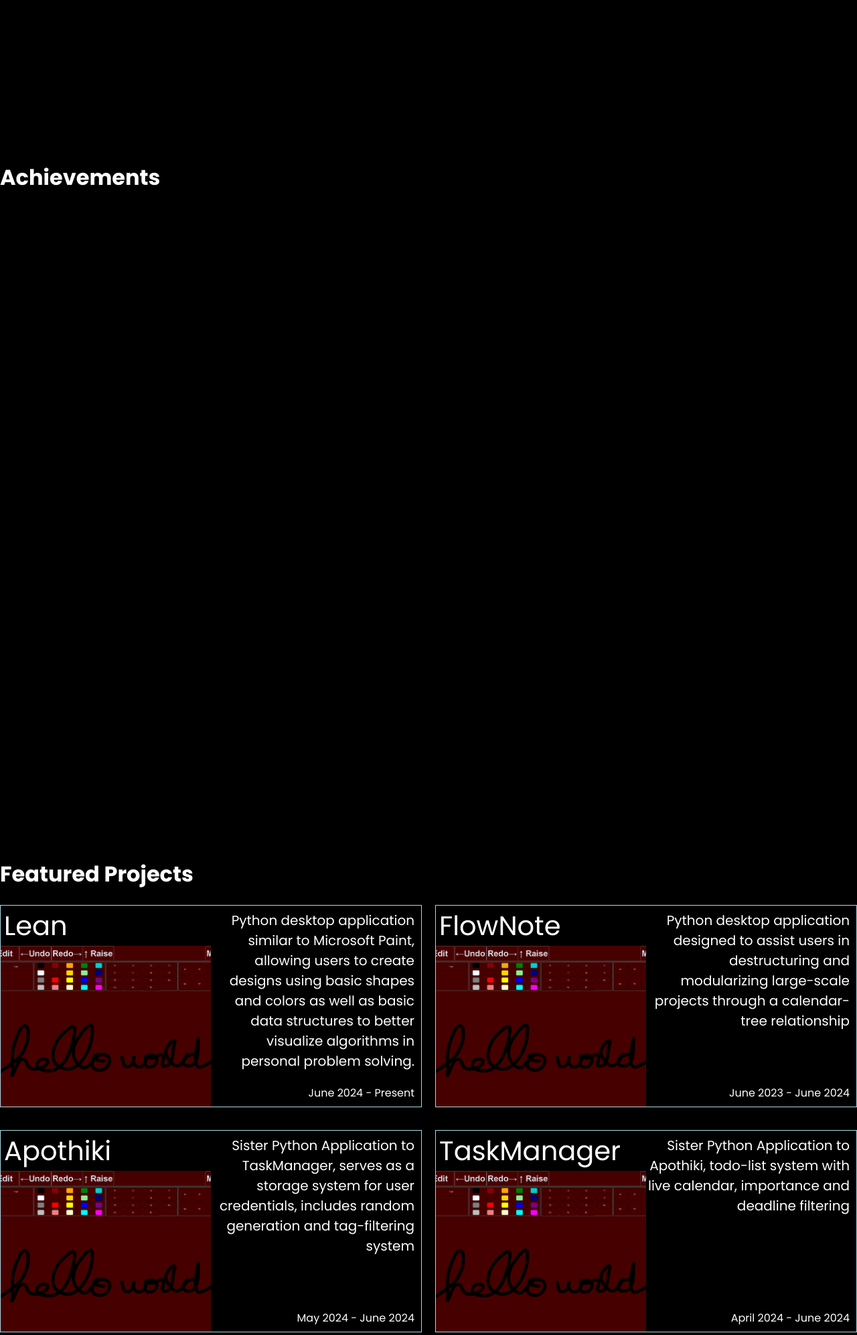
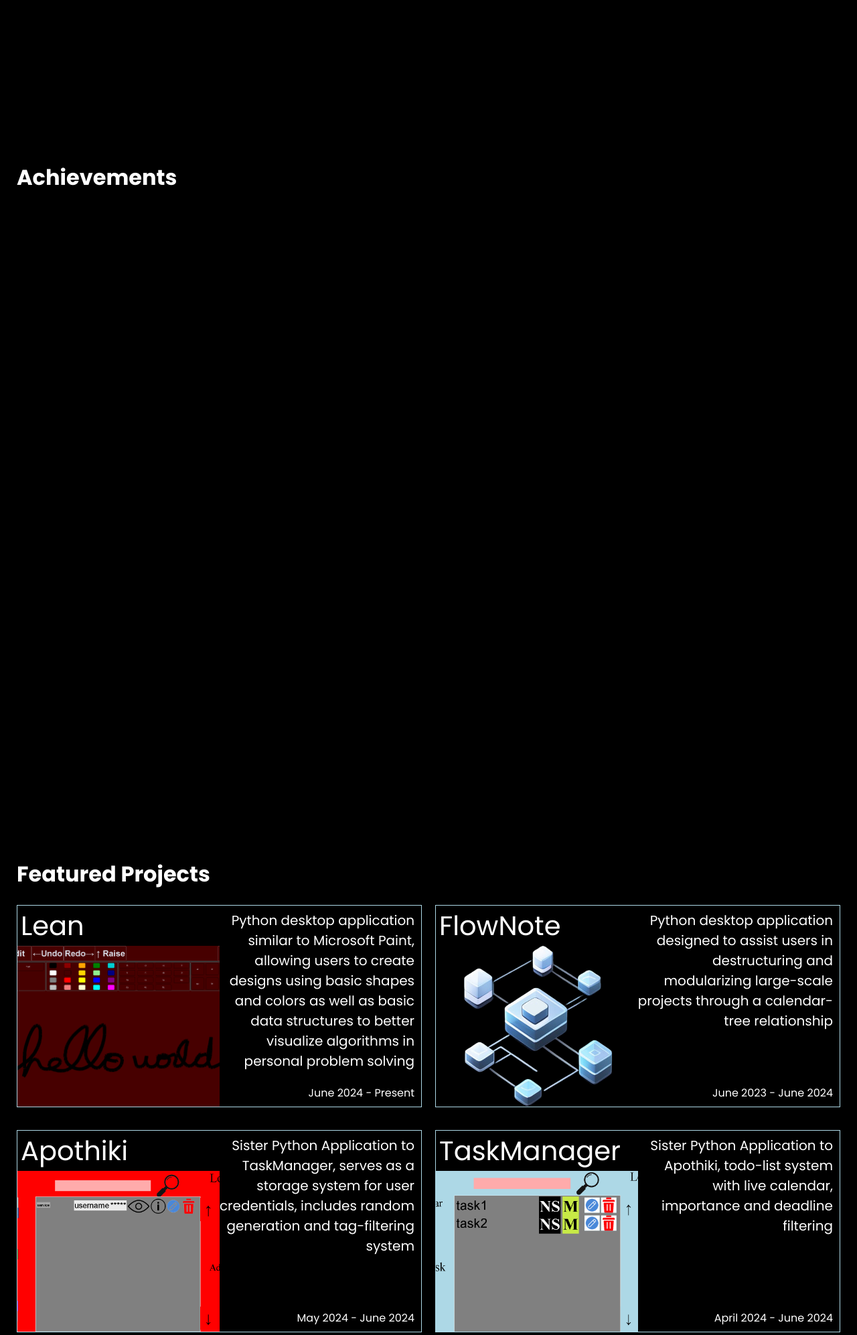
Before and after one commit to DomC18/Porty, a Django app: page / in a window 1280 px wide. Shown: the part 820-2813 px from the top of the page at 67% size. Run offline with Django 4.2, Linux system fonts and the light colour scheme; some web fonts are replaced.

Commit message:
projects tab done

```diff
--- a/dir/porty/static/styles/achievements.css
+++ b/dir/porty/static/styles/achievements.css
@@ -1,3 +1,6 @@
+.achievements-label {
+    margin-left: 25px;
+}
 .achievements-container {
     width: auto;
     height: 1000px;
--- a/dir/porty/static/styles/contact.css
+++ b/dir/porty/static/styles/contact.css
@@ -1,4 +1,9 @@
+.contact-label {
+    margin-left: 25px;
+    text-align: center;
+}
 .contact-container {
     width: auto;
+    margin-top: 200px;
     height: 800px;
 }
--- a/dir/porty/static/styles/projects.css
+++ b/dir/porty/static/styles/projects.css
@@ -3,7 +3,11 @@
     padding-top: 40px;
 }
 
+.project-label {
+    margin-left: 25px;
+}
 .projects-grid {
+    margin: 0px 25px 0px 25px;
     display: grid;
     grid-template-columns: 1fr 1fr;
     column-gap: 20px;
--- a/dir/porty/templates/home.html
+++ b/dir/porty/templates/home.html
@@ -94,7 +94,7 @@
             </div>
         </div>
         <div class="projects-container" id="projects">
-            <h1 class="projects-label">
+            <h1 class="project-label">
                 Featured Projects
             </h1>
             <div class="projects-grid">
@@ -111,7 +111,7 @@
                         <p class="project-description">
                             Python desktop application similar to Microsoft Paint, allowing
                             users to create designs using basic shapes and colors as well as
-                            basic data structures to better visualize algorithms in personal problem solving.
+                            basic data structures to better visualize algorithms in personal problem solving
                         </p>
                         <p class="project-duration">
                             June 2024 - Present
@@ -124,7 +124,7 @@
                             FlowNote
                         </p>
                         <a href="#projects">
-                            <img class="project-image" src="{% static 'images/lean.png' %}" alt="Lean Image">
+                            <img class="project-image" src="{% static 'images/flownote.png' %}" alt="Lean Image">
                         </a>
                     </div>
                     <div class="project-specs">
@@ -143,7 +143,7 @@
                             Apothiki
                         </p>
                         <a href="#projects">
-                            <img class="project-image" src="{% static 'images/lean.png' %}" alt="Lean Image">
+                            <img class="project-image" src="{% static 'images/apothiki.png' %}" alt="Lean Image">
                         </a>
                     </div>
                     <div class="project-specs">
@@ -162,7 +162,7 @@
                             TaskManager
                         </p>
                         <a href="#projects">
-                            <img class="project-image" src="{% static 'images/lean.png' %}" alt="Lean Image">
+                            <img class="project-image" src="{% static 'images/taskmanager.png' %}" alt="Lean Image">
                         </a>
                     </div>
                     <div class="project-specs">
@@ -181,7 +181,7 @@
                             GradeCalc
                         </p>
                         <a href="#projects">
-                            <img class="project-image" src="{% static 'images/lean.png' %}" alt="Lean Image">
+                            <img class="project-image" src="{% static 'images/gradecalc.png' %}" alt="Lean Image">
                         </a>
                     </div>
                     <div class="project-specs">
```
Also changed, not shown: dir/porty/static/images/apothiki.png (added), dir/porty/static/images/flownote.png (added), dir/porty/static/images/gradecalc.png (added), dir/porty/static/images/taskmanager.png (added).
